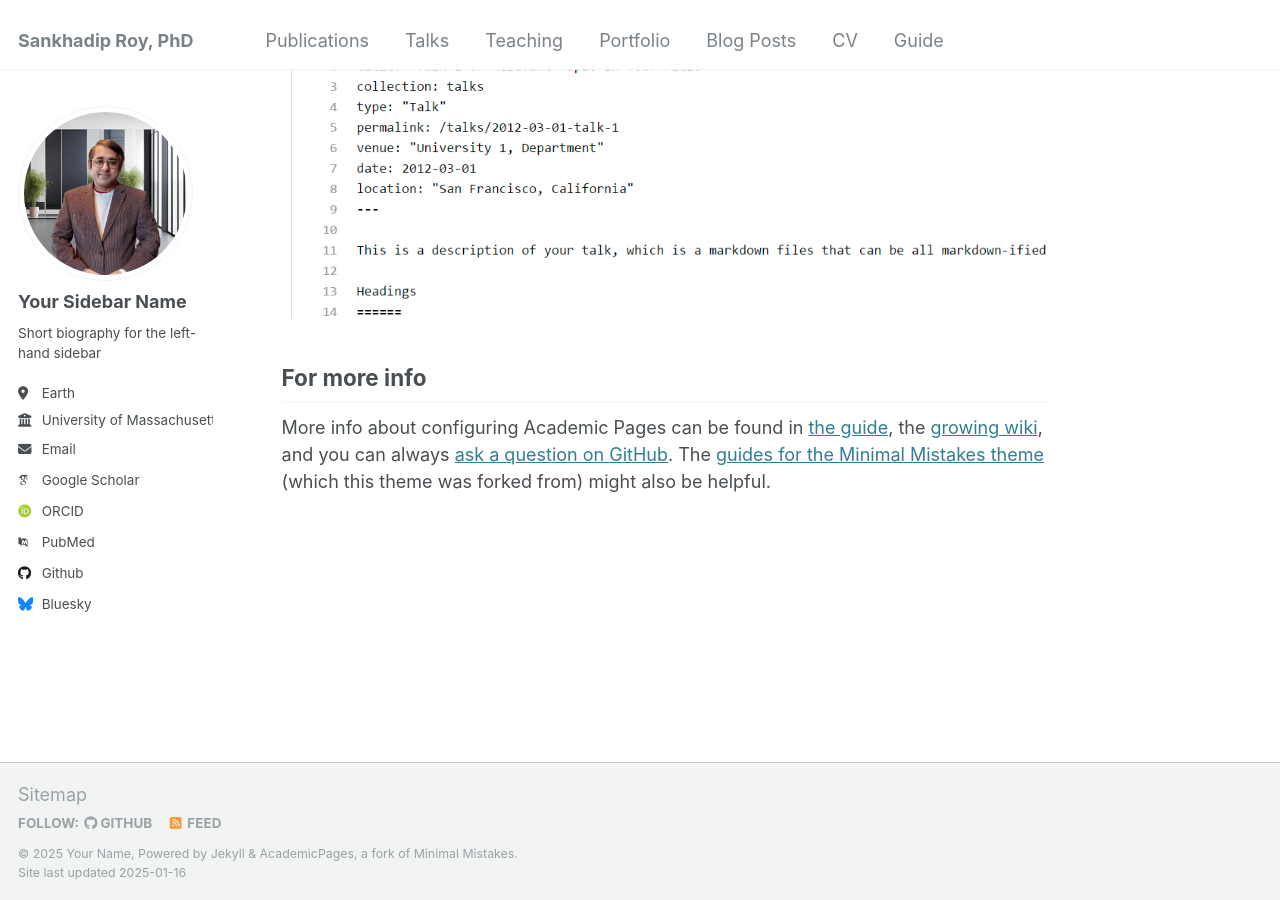
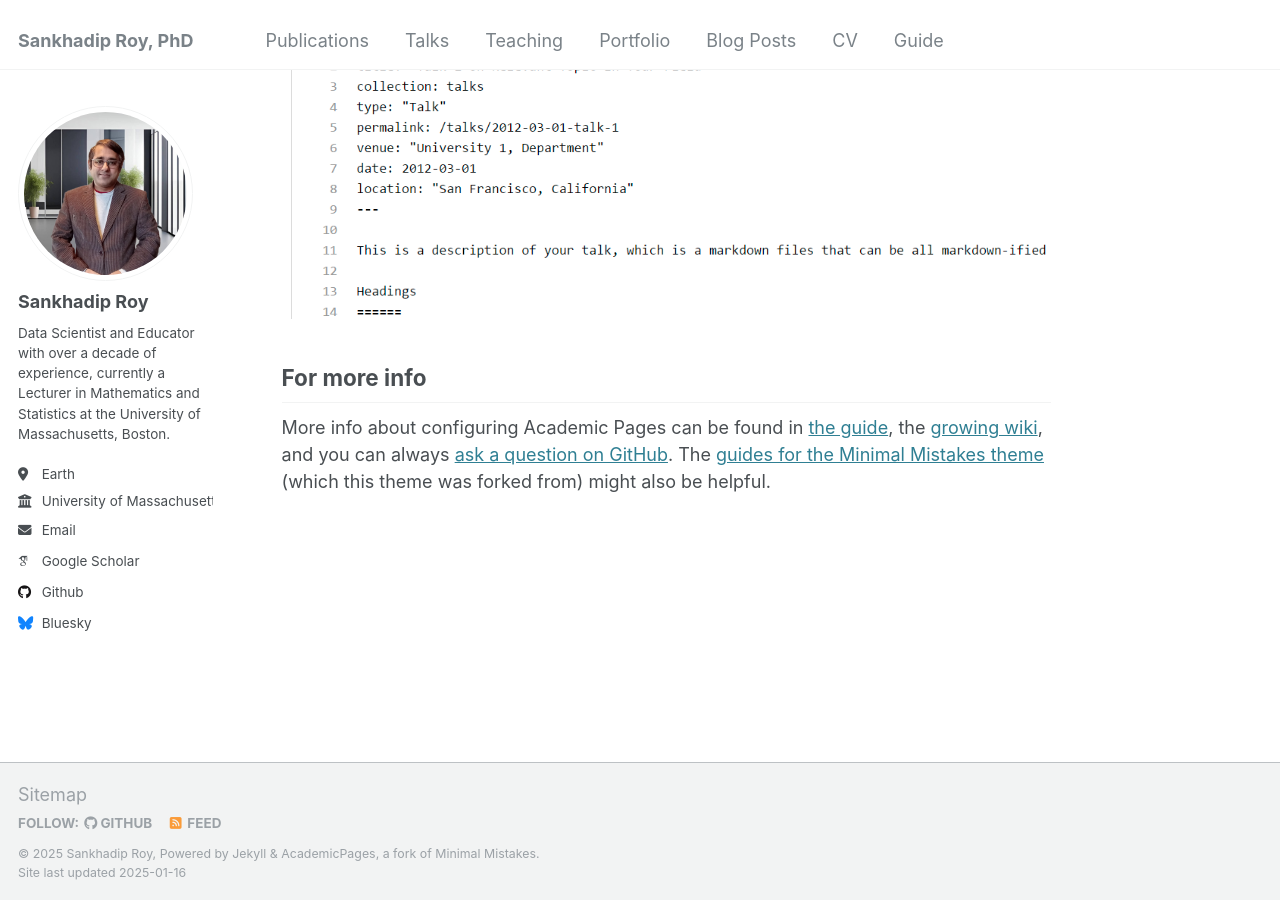
Before and after one commit to sankhauri/Sankhadip, a Jekyll site: the page built from _pages/about.md, in a window 1280 px wide and 900 px high, scrolled down 2643 px. Built offline with Jekyll 4.4.1, drawn with Linux system fonts in a browser that asks for light colours; some web fonts are replaced.

Commit message:
Update _config.yml

```diff
--- a/_config.yml
+++ b/_config.yml
@@ -10,11 +10,11 @@
 locale                   : "en-US"
 title                    : "Sankhadip Roy, PhD"
 title_separator          : "-"
-name                     : &name "Your Name"
-description              : &description "personal description"
-url                      : https://academicpages.github.io # the base hostname & protocol for your site e.g. "https://[your GitHub username].github.io"
+name                     : &name "Sankhadip Roy"
+description              : &description "Data Scientist | Data Analyst| Mathematics and Statistics Faculty"
+url                      : https://sankhauri.github.io/Sankhadip/
 baseurl                  : "" # the subpath of your site, e.g. "/blog"
-repository               : "academicpages/academicpages.github.io"
+repository               : "sankhauri/Sankhadip"
 
 # Site Author - The following control what appear as part of the author content on the side bar.
 #               If a field is blank the icon and link will not appear, otherwise it will be shown.
@@ -22,9 +22,9 @@ repository               : "academicpages/academicpages.github.io"
 author:
   # Biographic information
   avatar           : "profilepic.jpeg"
-  name             : "Your Sidebar Name"
+  name             : "Sankhadip Roy"
   pronouns         : # example: "she/her"
-  bio              : "Short biography for the left-hand sidebar"
+  bio              : "Data Scientist and Educator with over a decade of experience, currently a Lecturer in Mathematics and Statistics at the University of Massachusetts, Boston."
   location         : "Earth"
   employer         : "University of Massachusetts Boston"
   uri              : # URL
@@ -32,11 +32,11 @@ author:
 
   # Academic websites
   arxiv            : # URL - Update with the correct link to your profile
-  googlescholar    : "https://scholar.google.com/citations?user=PS_CX0AAAAAJ"
+  googlescholar    : "•	https://scholar.google.com/citations?hl=en&user=oAsbN8sAAAAJ"
   impactstory      : # URL
-  orcid            : "http://orcid.org/yourorcidurl"
+  orcid            : #"http://orcid.org/yourorcidurl"
   semantic         : # URL
-  pubmed           : "https://www.ncbi.nlm.nih.gov/pubmed/?term=john+snow"
+  pubmed           : #"https://www.ncbi.nlm.nih.gov/pubmed/?term=john+snow"
   researchgate     : # URL
   scopus           : # URL
 
```
